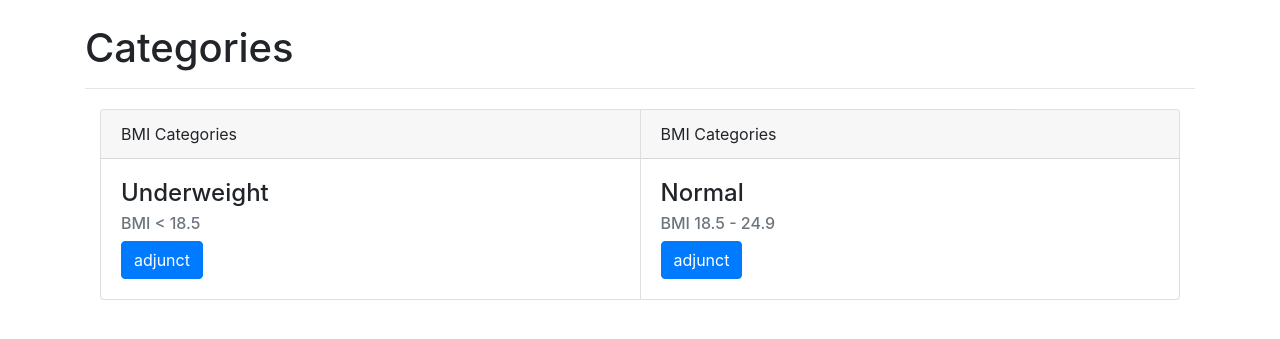
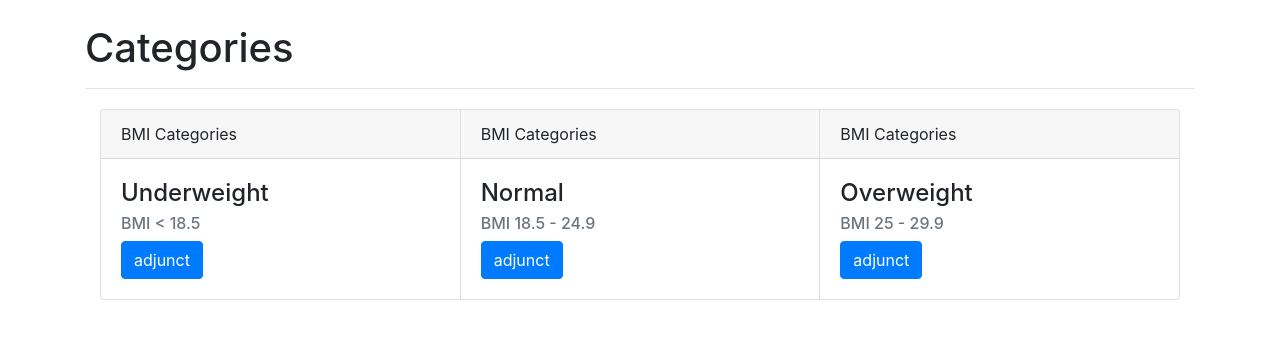
Before and after one commit to Chaapppp/Create-a-website-with-Flask, a Flask app: page /Categories in a window 1280 px wide. Shown: the part 56-395 px from the top of the page. Run offline with Flask 3, Linux system fonts and the light colour scheme; some libraries are stand-ins or nearby versions.

Commit message:
overweight card

```diff
--- a/website/templates/Categories.html
+++ b/website/templates/Categories.html
@@ -28,6 +28,16 @@ Categories
           <a href="/normal" class="btn btn-primary">adjunct</a>
         </div>
       </div>
+
+      <div class="card">
+        <div class="card-header">BMI Categories</div>
+        <div class="card-body">
+          <h4 class="card-title">Overweight</h4>
+          <h6 class="card-subtitle mb-2 text-muted">BMI 25 - 29.9</h6>
+          <a href="/overweight" class="btn btn-primary">adjunct</a>
+        </div>
+      </div>
+
     </div>
   </div>
 {% endblock %}
```
